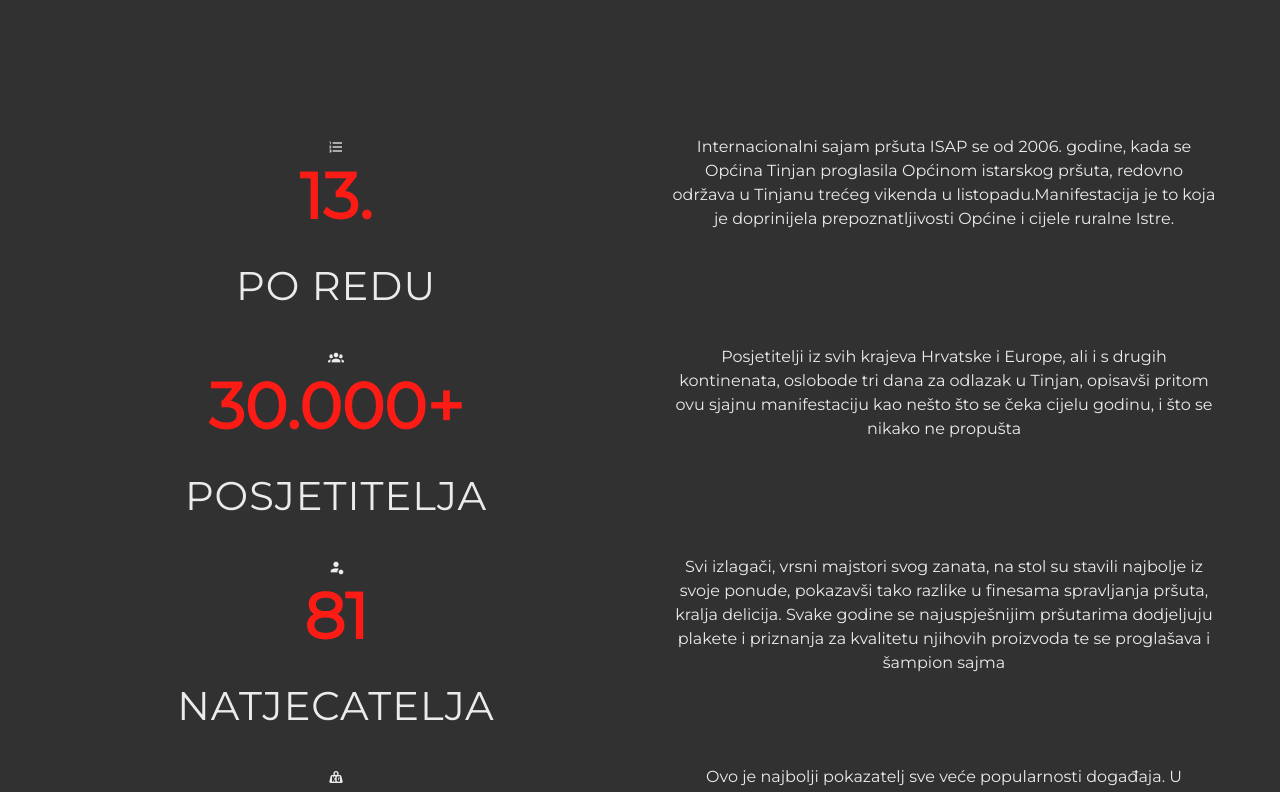
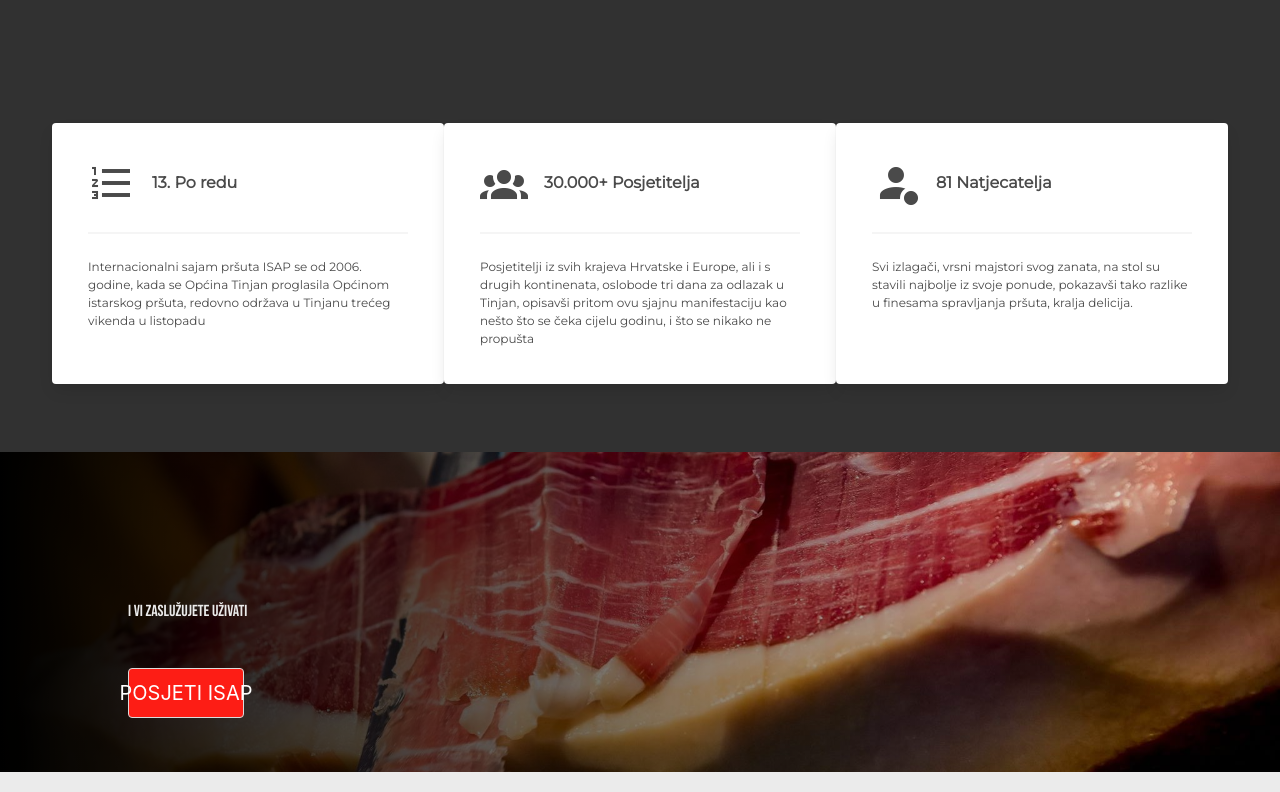
Before and after one commit to ajurman/usput, a Vue app: page /#/ in a window 1280 px wide. Shown: the part 1580-2372 px from the top of the page. Built offline with nearby package versions, Linux system fonts and the light colour scheme.

Commit message:
Update brojke.vue

```diff
--- a/src/components/brojke.vue
+++ b/src/components/brojke.vue
@@ -1,6 +1,6 @@
 <template>
 <div class="brojke">
-    <div class="container has-text-centered">
+    <!--<div class="container has-text-centered">
         <div
         v-for="(item,indeks) in items"
         :key="item.klasa"
@@ -14,10 +14,49 @@
                 </div>
 
             </div>
-            <div class="column desni centar"
+            <div class="column desni centar is-half"
             :class="{'margine': (indeks %2)!=0}">
                 <div>
                     <p class="opis-brojki is-size-6">{{item.tekst}}</p>
+                </div>
+            </div>
+        </div>
+    </div>-->
+    <div class="container">
+        <div class="columns">
+            <div
+                class="card column"
+                v-for="(item) in items"
+                :key="item.klasa">
+                <div class="card-content">
+
+                   <!-- <div class="media-left">
+                        <b-icon
+                            icon="format-list-numbered"
+                            size="is-large"
+                            type="is-success">
+                        </b-icon>
+                    </div>
+                    <div class="media-content">
+                        {{item.title}}
+                        {{item.heading}}
+                    </div>-->
+                    <div class="card-naslov">
+                        <b-icon
+                            :icon="item.klasa"
+                            size="is-large">
+                        </b-icon>
+                        <span id="pomak">
+                        <b>{{item.title}}
+                        {{item.heading}}</b>
+                        </span>
+
+                    </div>
+                    <hr>
+
+                    <div class="content is-size-7">
+                    {{item.tekst}}
+                    </div>
                 </div>
             </div>
         </div>
@@ -31,29 +70,29 @@ export default {
             istina: true,
             items:[
                 {
-                    klasa:"mdi-format-list-numbered",
+                    klasa:"format-list-numbered",
                     heading:"Po redu",
                     title:"13.",
-                    tekst:"Internacionalni sajam pršuta ISAP se od 2006. godine, kada se Općina Tinjan proglasila Općinom istarskog pršuta, redovno održava u Tinjanu trećeg vikenda u listopadu.Manifestacija je to koja je doprinijela prepoznatljivosti Općine i cijele ruralne Istre."
+                    tekst:"Internacionalni sajam pršuta ISAP se od 2006. godine, kada se Općina Tinjan proglasila Općinom istarskog pršuta, redovno održava u Tinjanu trećeg vikenda u listopadu"
                 },
                 {
-                    klasa:"mdi-account-group",
+                    klasa:"account-group",
                     heading:"Posjetitelja",
                     title:"30.000+",
                     tekst:"Posjetitelji iz svih krajeva Hrvatske i Europe, ali i s drugih kontinenata, oslobode tri dana za odlazak u Tinjan, opisavši pritom ovu sjajnu manifestaciju kao nešto što se čeka cijelu godinu, i što se nikako ne propušta"
                 },
                 {
-                    klasa:"mdi-account-badge",
+                    klasa:"account-badge",
                     heading:"Natjecatelja",
                     title:"81",
-                    tekst:"Svi izlagači, vrsni majstori svog zanata, na stol su stavili najbolje iz svoje ponude, pokazavši tako razlike u finesama spravljanja pršuta, kralja delicija. Svake godine se najuspješnijim pršutarima dodjeljuju plakete i priznanja za kvalitetu njihovih proizvoda te se proglašava i šampion sajma"
-                },
+                    tekst:"Svi izlagači, vrsni majstori svog zanata, na stol su stavili najbolje iz svoje ponude, pokazavši tako razlike u finesama spravljanja pršuta, kralja delicija."
+                }/*,
                 {
                     klasa:"mdi-weight-kilogram",
                     heading:"Pršuta pojedeno",
                     title:"20.000+ kg",
                     tekst:"Ovo je najbolji pokazatelj sve veće popularnosti događaja. U posljednih 7 godine se ukupna količina pojedenih pršuta povećala za skoro ČETIRI puta. Gastro ponuda se ne sastoji samo od pršuta i suhomesnatih proizvoda, već i od niz drugih gastro proizvoda (sir, maslinovo ulje, vino, voće te proizvodi od voća i povrća)"
-                }
+                }*/
 
             ]
         }
@@ -68,6 +107,3 @@ export default {
 <style>
 
 </style>
-<style lang="scss" scoped>
-
-</style>
```
